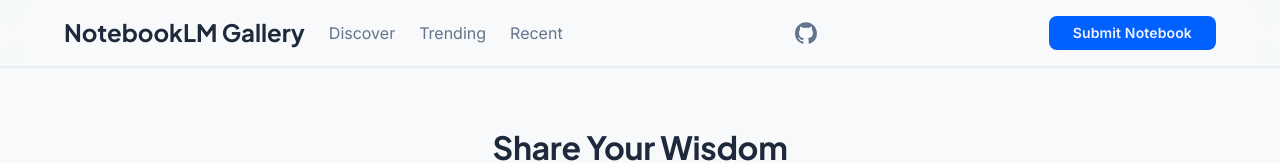
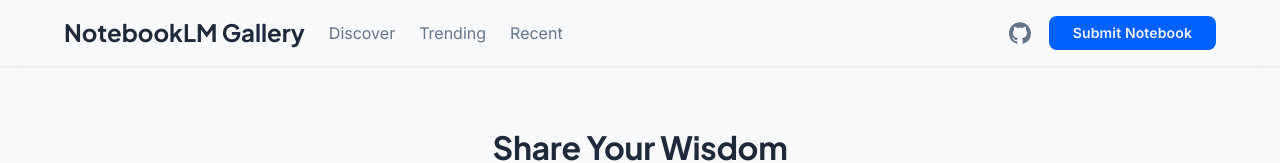
Before and after one commit to nachosag/notebooklm-gallery, a plain HTML site: page frontend/submit.html in a window 1280 px wide. Shown: the top 163 px of the page. Drawn offline with nearby package versions, Linux system fonts and the light colour scheme.

Commit message:
fix(ui): wrap GitHub button in flex container on submit page navbar

```diff
--- a/frontend/submit.html
+++ b/frontend/submit.html
@@ -179,11 +179,12 @@
             >
           </nav>
         </div>
+        <div class="flex items-center gap-3">
           <a
             href="https://github.com/nachosag/notebooklm-marketplace"
             target="_blank"
             rel="noopener noreferrer"
-          class="text-text-muted hover:text-text-main transition-colors p-1.5"
+            class="text-text-muted hover:text-text-main transition-colors p-1.5 hidden sm:inline-flex"
             title="Star on GitHub"
           >
             <svg width="22" height="22" viewBox="0 0 98 96" fill="currentColor">
@@ -197,6 +198,7 @@
             href="/submit"
             >Submit Notebook</a
           >
+        </div>
       </div>
     </header>
 
```
Lines whose indentation alone changed are shown as unchanged.
